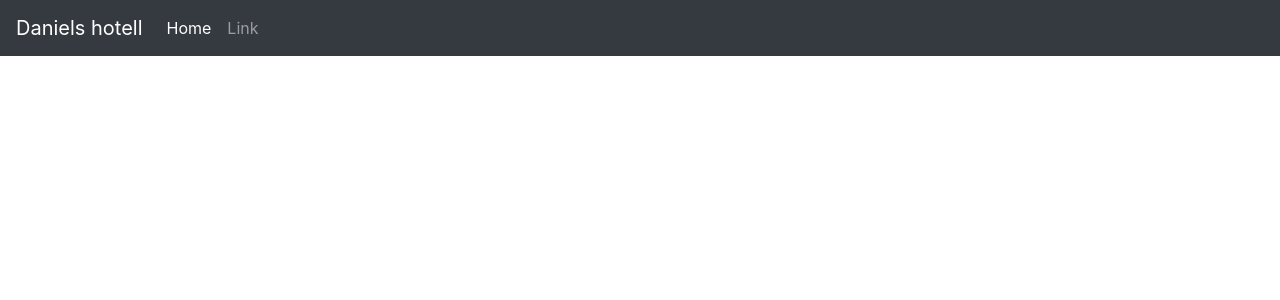
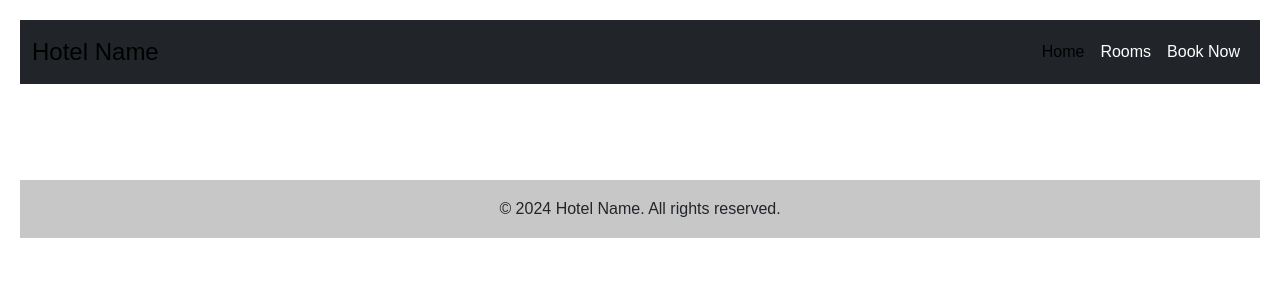
Before and after one commit to Danielsudndqvist/daniels-hotell, a Django app: page / in a window 1280 px wide. Shown: the top 300 px of the page. Run offline with Django 5.2, Linux system fonts and the light colour scheme; some libraries are stand-ins or nearby versions.

Commit message:
html code with links for the different pages

```diff
--- a/hotel_booking_project/urls.py
+++ b/hotel_booking_project/urls.py
@@ -16,11 +16,12 @@
 """
 from django.contrib import admin
 from django.urls import path
-from rooms.views import get_base, room_list, book_room
+from rooms import views
 
 urlpatterns = [
     path('admin/', admin.site.urls),
-    path('', get_base, name='home'),
-    path('rooms/', room_list, name='rooms'),
-    path('book/', book_room, name='book'),
+    path('', views.get_base, name='home'),
+    path('rooms/', views.room_list, name='rooms'),
+    path('book/', views.book_room, name='book'),
+    path('submit-booking/', views.submit_booking, name='submit_booking'),
 ]
--- a/rooms/templates/base.html
+++ b/rooms/templates/base.html
@@ -1,37 +1,66 @@
+{% load static %}
 <!DOCTYPE html>
 <html lang="en">
 <head>
     <meta charset="UTF-8">
     <meta name="viewport" content="width=device-width, initial-scale=1.0">
-    <title>Bootstrap Navbar Example</title>
-    <!-- Bootstrap CSS -->
-    <link href="https://stackpath.bootstrapcdn.com/bootstrap/4.5.2/css/bootstrap.min.css" rel="stylesheet">
+    <title>Hotel Website</title>
+    <link href="{% static 'css/bootstrap.min.css' %}" rel="stylesheet" integrity="sha384-QWTKZyjpPEjISv5WaRU9OFeRpok6YctnYmDr5pNlyT2bRjXh0JMhjY6hW+ALEwIH" crossorigin="anonymous">
+    <link href="{% static 'css/custom.css' %}" rel="stylesheet">
+    <style>
+        body {
+            font-family: Arial, sans-serif;
+            line-height: 1.6;
+            margin: 0;
+            padding: 20px;
+        }
+        .navbar {
+            background-color: #333;
+            color: white;
+        }
+        .navbar-brand {
+            font-size: 1.5em;
+        }
+        .nav-link {
+            color: white;
+        }
+        .nav-link:hover {
+            color: #e7e7e7;
+        }
+        .container {
+            max-width: 1200px;
+            margin: auto;
+        }
+    </style>
 </head>
 <body>
-    <nav class="navbar navbar-expand navbar-dark bg-dark" aria-label="Second navbar example">
+    <nav class="navbar navbar-expand-lg bg-dark">
         <div class="container-fluid">
-          <a class="navbar-brand" href="#">Daniels hotell</a>
-          <button class="navbar-toggler" type="button" data-bs-toggle="collapse" data-bs-target="#navbarsExample02" aria-controls="navbarsExample02" aria-expanded="false" aria-label="Toggle navigation">
+            <a class="navbar-brand" href="{% url 'home' %}">Hotel Name</a>
+            <button class="navbar-toggler" type="button" data-bs-toggle="collapse" data-bs-target="#navbarNav" aria-controls="navbarNav" aria-expanded="false" aria-label="Toggle navigation">
                 <span class="navbar-toggler-icon"></span>
             </button>
-
-          <div class="collapse navbar-collapse" id="navbarsExample02">
-            <ul class="navbar-nav me-auto">
-              <li class="nav-item">
-                <a class="nav-link active" aria-current="page" href="#">Home</a>
-              </li>
-              <li class="nav-item">
-                <a class="nav-link" href="#">Link</a>
-              </li>
+            <div class="collapse navbar-collapse" id="navbarNav">
+                <ul class="navbar-nav ms-auto">
+                    <li class="nav-item"><a class="nav-link active" href="{% url 'home' %}">Home</a></li>
+                    <li class="nav-item"><a class="nav-link" href="{% url 'rooms' %}">Rooms</a></li>
+                    <li class="nav-item"><a class="nav-link" href="{% url 'book' %}">Book Now</a></li>
                 </ul>
             </div>
         </div>
     </nav>
 
+    <main class="py-4">
         {% block content %}
         {% endblock %}
+    </main>
 
-    <script src="https://code.jquery.com/jquery-3.5.1.slim.min.js"></script>
-    <script src="https://stackpath.bootstrapcdn.com/bootstrap/4.5.2/js/bootstrap.bundle.min.js"></script>
+    <footer class="bg-light text-center text-lg-start mt-5">
+        <div class="text-center p-3" style="background-color: rgba(0, 0, 0, 0.2);">
+            © 2024 Hotel Name. All rights reserved.
+        </div>
+    </footer>
+
+    <script src="https://cdn.jsdelivr.net/npm/bootstrap@5.3.3/dist/js/bootstrap.bundle.min.js" integrity="sha384-YvpcrYf0tY3lHB60NNkmXc5s9fDVZLESaAA55NDzOxhy9GkcIdslK1eN7N6jIeHz" crossorigin="anonymous"></script>
 </body>
 </html>
--- a/rooms/views.py
+++ b/rooms/views.py
@@ -1,6 +1,8 @@
 from django.shortcuts import render, redirect
 from .models import Room
 from django.views.generic.base import TemplateView
+
+
 
 def get_base(request):
     return render(request, 'base.html',)
@@ -10,3 +12,6 @@
 
 def book_room(request,):
     return render(request, 'book.html',)
+
+def submit_booking(request):
+    return render(request, 'booking_confirmation.html')
```
Also changed, not shown: rooms/templates/book.html (+40 -17 lines), rooms/templates/booking_confirmation.html (added, +35 -0 lines), rooms/templates/list.html (+23 -17 lines), db.sqlite3, static/css/style.css (added). Lines whose indentation alone changed are shown as unchanged.
